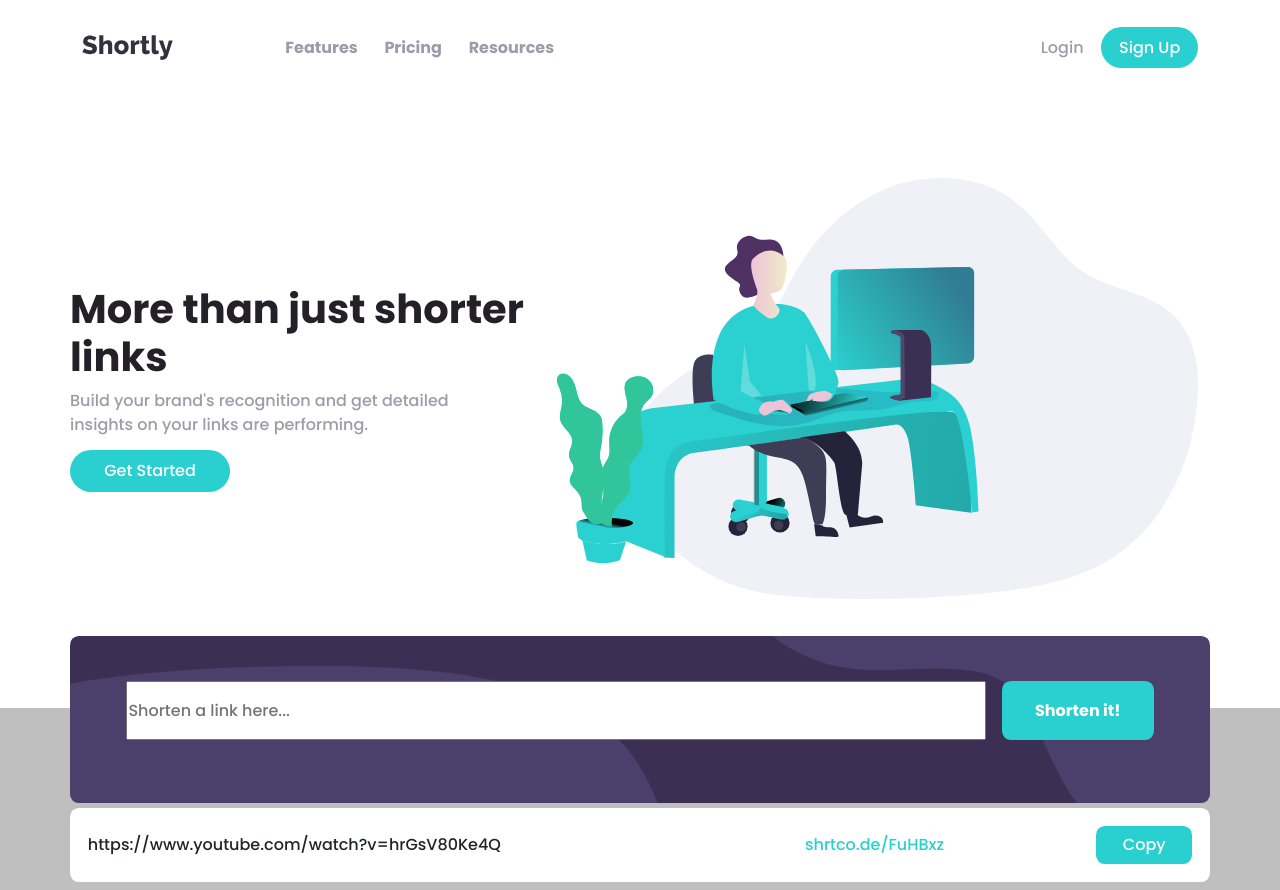
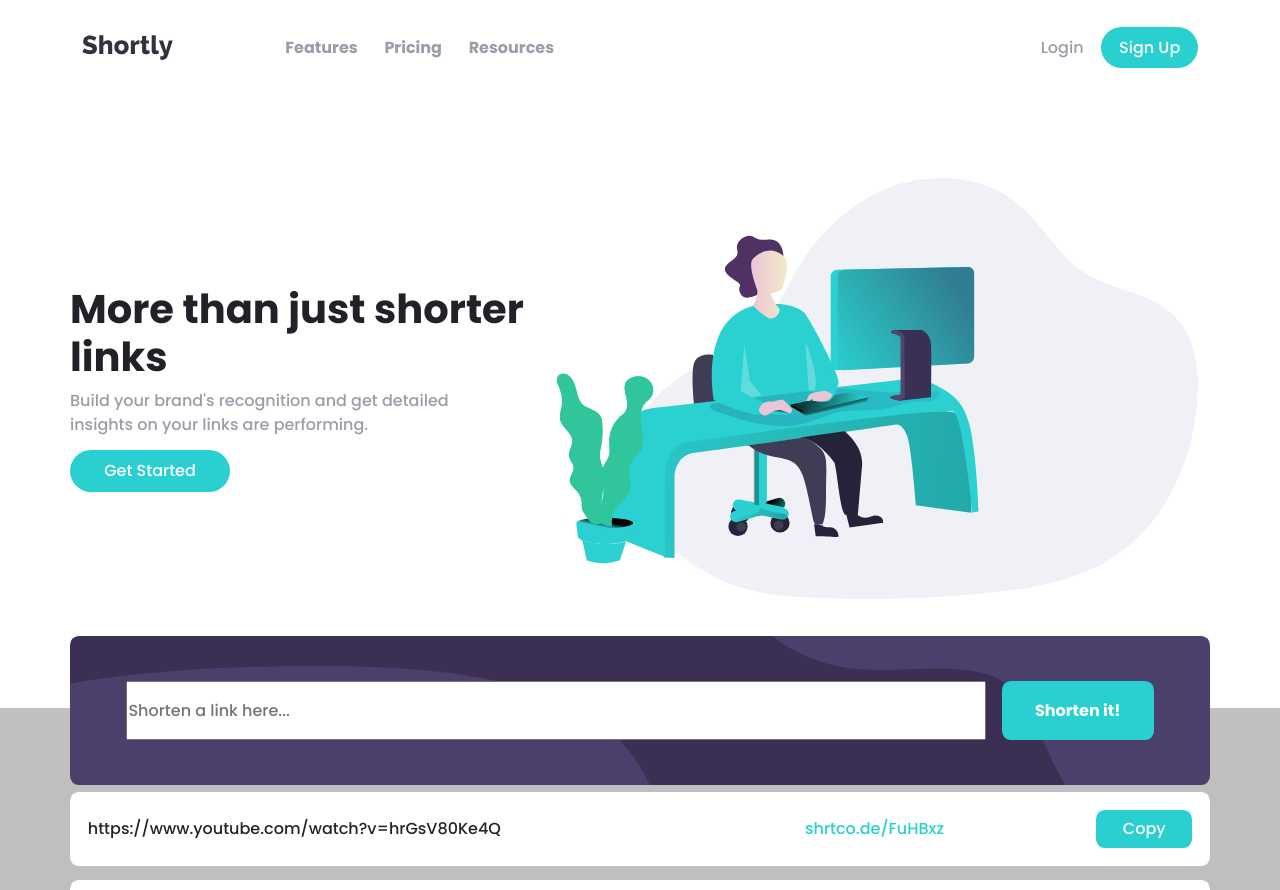
Before and after one commit to DanielCuevas1822/Shortly, a React (Create React App) app: page / in a window 1280 px wide. Shown: the top 890 px of the page. Built offline with nearby package versions, Linux system fonts and the light colour scheme.

Commit message:
Some fixes

```diff
--- a/src/assets/styles/components/ShortenLink.scss
+++ b/src/assets/styles/components/ShortenLink.scss
@@ -40,6 +40,7 @@
       @include tablet() {
         width: 85%;
         margin-right: rem(18);
+        margin-bottom: 0;
         padding: rem(0);
       }
     }
@@ -52,6 +53,7 @@
       @include tablet() {
         width: 15%;
         padding: rem(10) 0;
+        margin-bottom: 0;
       }
       @include desktop() {
         padding: rem(20) 0;
@@ -64,7 +66,7 @@
 
 .link {
   background-color: white;
-  margin: rem(6) 0 rem(6) 0;
+  margin: rem(8) 0 rem(8) 0;
   padding: rem(10);
   font-family: $font-rubik;
   border-radius: rem(10);
```
